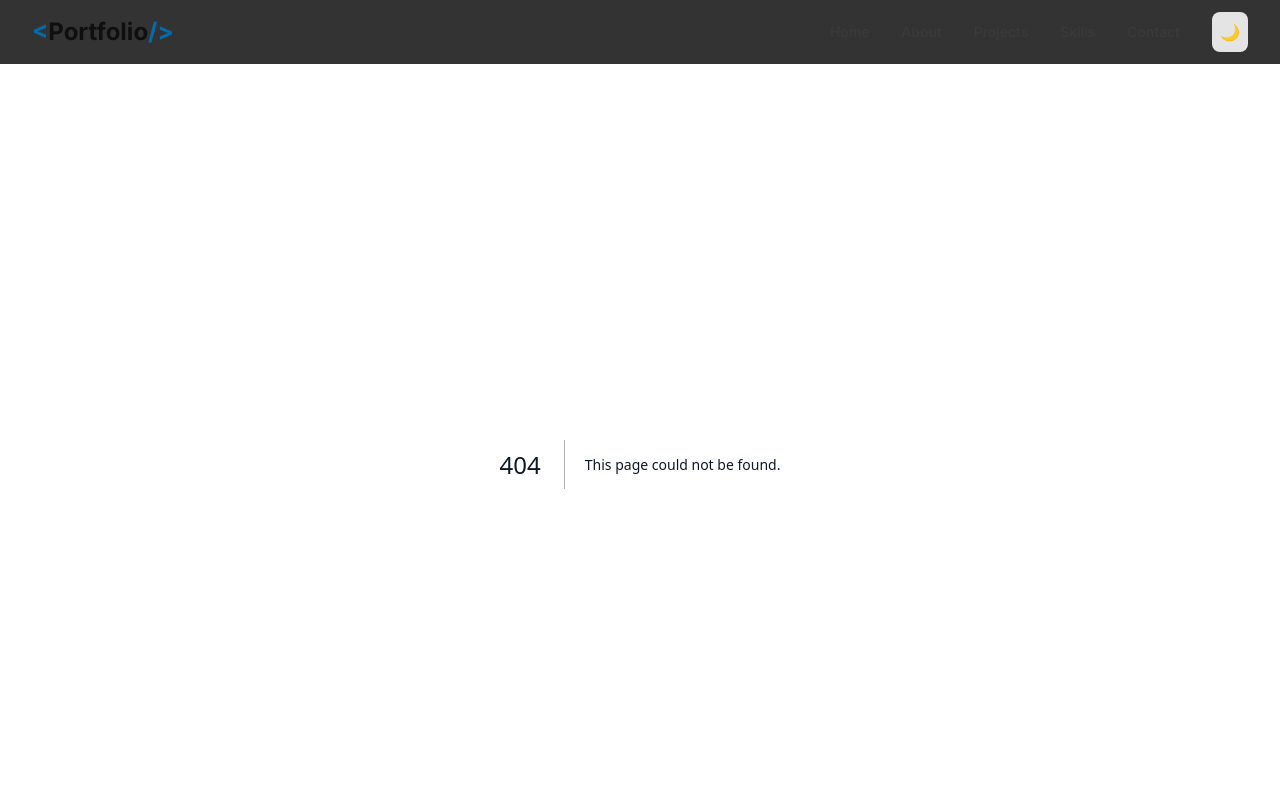
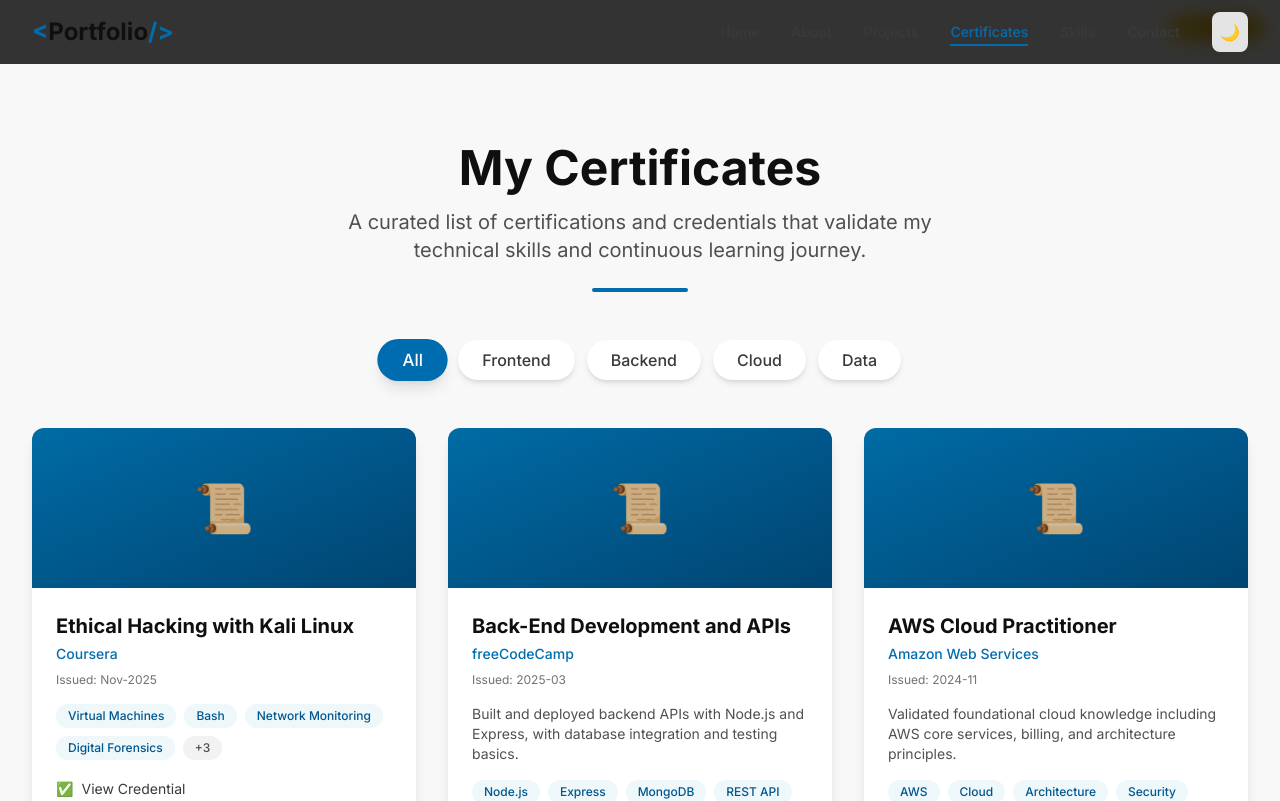
Before and after one commit to frbhusen/Portfolio, a Next.js app: page /certificates in a window 1280 px wide. Before the commit this address had no page. Shown: the top 801 px of the page. Built offline with nearby package versions, Linux system fonts and the light colour scheme.

Commit message:
Added Certificates page

```diff
--- /dev/null
+++ b/src/app/certificates/page.tsx
@@ -0,0 +1,85 @@
+'use client';
+
+import { useState } from 'react';
+import { motion } from 'framer-motion';
+import CertificateCard from '@/components/CertificateCard';
+import certificatesData from '@/data/certificates.json';
+
+export default function CertificatesPage() {
+  const [filter, setFilter] = useState('All');
+  const { certificates } = certificatesData;
+
+  const categories = ['All', ...Array.from(new Set(certificates.map((c) => c.category)))];
+  const filteredCertificates =
+    filter === 'All' ? certificates : certificates.filter((c) => c.category === filter);
+
+  return (
+    <div className="min-h-screen py-20 px-4 sm:px-6 lg:px-8 bg-gray-50 dark:bg-gray-950">
+      <div className="max-w-7xl mx-auto">
+        <motion.div
+          initial={{ opacity: 0, y: 20 }}
+          animate={{ opacity: 1, y: 0 }}
+          transition={{ duration: 0.8 }}
+          className="text-center mb-12"
+        >
+          <h1 className="text-5xl font-bold text-gray-900 dark:text-white mb-4">
+            My Certificates
+          </h1>
+          <p className="text-xl text-gray-600 dark:text-gray-400 max-w-2xl mx-auto">
+            A curated list of certifications and credentials that validate my technical skills
+            and continuous learning journey.
+          </p>
+          <div className="w-24 h-1 bg-primary-600 mx-auto rounded-full mt-6" />
+        </motion.div>
+
+        <motion.div
+          initial={{ opacity: 0, y: 20 }}
+          animate={{ opacity: 1, y: 0 }}
+          transition={{ duration: 0.8, delay: 0.2 }}
+          className="flex flex-wrap justify-center gap-3 mb-12"
+        >
+          {categories.map((category) => (
+            <button
+              key={category}
+              onClick={() => setFilter(category)}
+              className={`px-6 py-2 rounded-full font-medium transition-all duration-300 ${
+                filter === category
+                  ? 'bg-primary-600 text-white shadow-lg scale-105'
+                  : 'bg-white dark:bg-gray-800 text-gray-700 dark:text-gray-300 hover:bg-gray-100 dark:hover:bg-gray-700 shadow-md'
+              }`}
+            >
+              {category}
+            </button>
+          ))}
+        </motion.div>
+
+        <motion.div
+          initial={{ opacity: 0 }}
+          animate={{ opacity: 1 }}
+          transition={{ duration: 0.8, delay: 0.4 }}
+          className="grid md:grid-cols-2 lg:grid-cols-3 gap-8"
+        >
+          {filteredCertificates.map((certificate, index) => (
+            <CertificateCard key={certificate.id} certificate={certificate} index={index} />
+          ))}
+        </motion.div>
+
+        {filteredCertificates.length === 0 && (
+          <motion.div
+            initial={{ opacity: 0, scale: 0.9 }}
+            animate={{ opacity: 1, scale: 1 }}
+            className="text-center py-20"
+          >
+            <div className="text-6xl mb-4">📄</div>
+            <h3 className="text-2xl font-bold text-gray-900 dark:text-white mb-2">
+              No certificates found
+            </h3>
+            <p className="text-gray-600 dark:text-gray-400">
+              Try selecting a different category
+            </p>
+          </motion.div>
+        )}
+      </div>
+    </div>
+  );
+}
--- /dev/null
+++ b/src/components/CertificateCard.tsx
@@ -0,0 +1,87 @@
+'use client';
+
+import { motion } from 'framer-motion';
+
+interface Certificate {
+  id: number;
+  title: string;
+  issuer: string;
+  issueDate: string;
+  description: string;
+  skills: string[];
+  credentialUrl: string;
+  certificateImage: string | null;
+  featured: boolean;
+  category: string;
+}
+
+interface CertificateCardProps {
+  certificate: Certificate;
+  index: number;
+}
+
+export default function CertificateCard({ certificate, index }: CertificateCardProps) {
+  return (
+    <motion.div
+      initial={{ opacity: 0, y: 20 }}
+      animate={{ opacity: 1, y: 0 }}
+      transition={{ duration: 0.5, delay: index * 0.1 }}
+      className="bg-white dark:bg-gray-800 rounded-xl shadow-lg overflow-hidden hover:shadow-2xl transition-shadow duration-300"
+    >
+      <div className="relative h-40 bg-gradient-to-br from-primary-500 to-primary-700 overflow-hidden">
+        <div className="absolute inset-0 flex items-center justify-center text-white text-5xl">
+          📜
+        </div>
+        <div className="absolute inset-0 bg-black/20" />
+      </div>
+
+      <div className="p-6">
+        <h3 className="text-xl font-bold text-gray-900 dark:text-white mb-1">
+          {certificate.title}
+        </h3>
+        <p className="text-sm font-medium text-primary-600 dark:text-primary-400 mb-2">
+          {certificate.issuer}
+        </p>
+        <p className="text-xs text-gray-500 dark:text-gray-400 mb-4">
+          Issued: {certificate.issueDate}
+        </p>
+
+        <p className="text-gray-600 dark:text-gray-400 text-sm mb-4">
+          {certificate.description}
+        </p>
+
+        <div className="flex flex-wrap gap-2 mb-4">
+          {certificate.skills.slice(0, 4).map((skill) => (
+            <span
+              key={skill}
+              className="px-3 py-1 text-xs font-medium bg-primary-50 dark:bg-primary-900/20 text-primary-700 dark:text-primary-300 rounded-full"
+            >
+              {skill}
+            </span>
+          ))}
+          {certificate.skills.length > 4 && (
+            <span className="px-3 py-1 text-xs font-medium bg-gray-100 dark:bg-gray-700 text-gray-600 dark:text-gray-400 rounded-full">
+              +{certificate.skills.length - 4}
+            </span>
+          )}
+        </div>
+
+        <a
+          href={certificate.credentialUrl}
+          target="_blank"
+          rel="noopener noreferrer"
+          className="inline-flex items-center space-x-2 text-sm text-gray-700 dark:text-gray-300 hover:text-primary-600 dark:hover:text-primary-400 transition-colors"
+        >
+          <span>✅</span>
+          <span>View Credential</span>
+        </a>
+      </div>
+
+      {certificate.featured && (
+        <div className="absolute top-4 right-4 px-3 py-1 bg-yellow-400 text-yellow-900 text-xs font-bold rounded-full">
+          ⭐ Featured
+        </div>
+      )}
+    </motion.div>
+  );
+}
--- a/src/components/Navbar.tsx
+++ b/src/components/Navbar.tsx
@@ -10,6 +10,7 @@ const navItems = [
   { name: 'Home', path: '/' },
   { name: 'About', path: '/about' },
   { name: 'Projects', path: '/projects' },
+  { name: 'Certificates', path: '/certificates' },
   { name: 'Skills', path: '/skills' },
   { name: 'Contact', path: '/contact' },
 ];
--- /dev/null
+++ b/src/data/certificates.json
@@ -0,0 +1,52 @@
+{
+  "certificates": [
+    {
+      "id": 1,
+      "title": "Ethical Hacking with Kali Linux",
+      "issuer": "Coursera",
+      "issueDate": "Nov-2025",
+      "description": "",
+      "skills": ["Virtual Machines", "Bash", "Network Monitoring", "Digital Forensics", "Exploit development", "Intrusion Detection and Prevention", "System Configuration"],
+      "credentialUrl": "https://www.coursera.org/account/accomplishments/verify/PTKJH5HK2R8C",
+      "certificateImage": "https://s3.amazonaws.com/coursera_assets/meta_images/generated/CERTIFICATE_LANDING_PAGE/CERTIFICATE_LANDING_PAGE~PTKJH5HK2R8C/CERTIFICATE_LANDING_PAGE~PTKJH5HK2R8C.jpeg",
+      "featured": true,
+      "category": "Frontend"
+    },
+    {
+      "id": 2,
+      "title": "Back-End Development and APIs",
+      "issuer": "freeCodeCamp",
+      "issueDate": "2025-03",
+      "description": "Built and deployed backend APIs with Node.js and Express, with database integration and testing basics.",
+      "skills": ["Node.js", "Express", "MongoDB", "REST API"],
+      "credentialUrl": "https://freecodecamp.org/certification/example/backend",
+      "certificateImage": null,
+      "featured": true,
+      "category": "Backend"
+    },
+    {
+      "id": 3,
+      "title": "AWS Cloud Practitioner",
+      "issuer": "Amazon Web Services",
+      "issueDate": "2024-11",
+      "description": "Validated foundational cloud knowledge including AWS core services, billing, and architecture principles.",
+      "skills": ["AWS", "Cloud", "Architecture", "Security"],
+      "credentialUrl": "https://aws.amazon.com/verification/example",
+      "certificateImage": null,
+      "featured": false,
+      "category": "Cloud"
+    },
+    {
+      "id": 4,
+      "title": "SQL for Data Analysis",
+      "issuer": "Udemy",
+      "issueDate": "2024-08",
+      "description": "Practical SQL training for querying, aggregations, joins, and reporting workflows.",
+      "skills": ["SQL", "PostgreSQL", "Data Analysis"],
+      "credentialUrl": "https://udemy.com/certificate/example-sql",
+      "certificateImage": null,
+      "featured": false,
+      "category": "Data"
+    }
+  ]
+}
```
